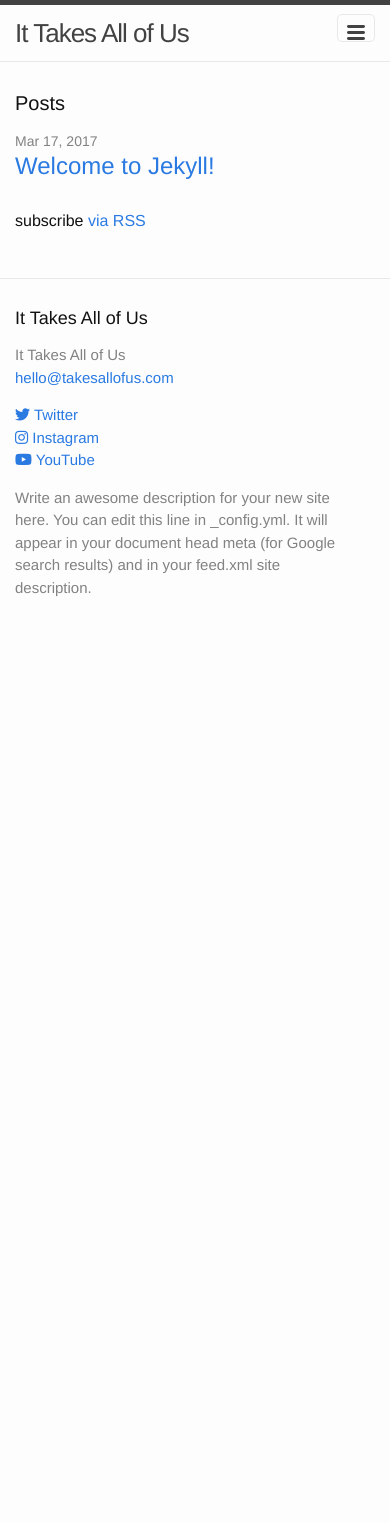
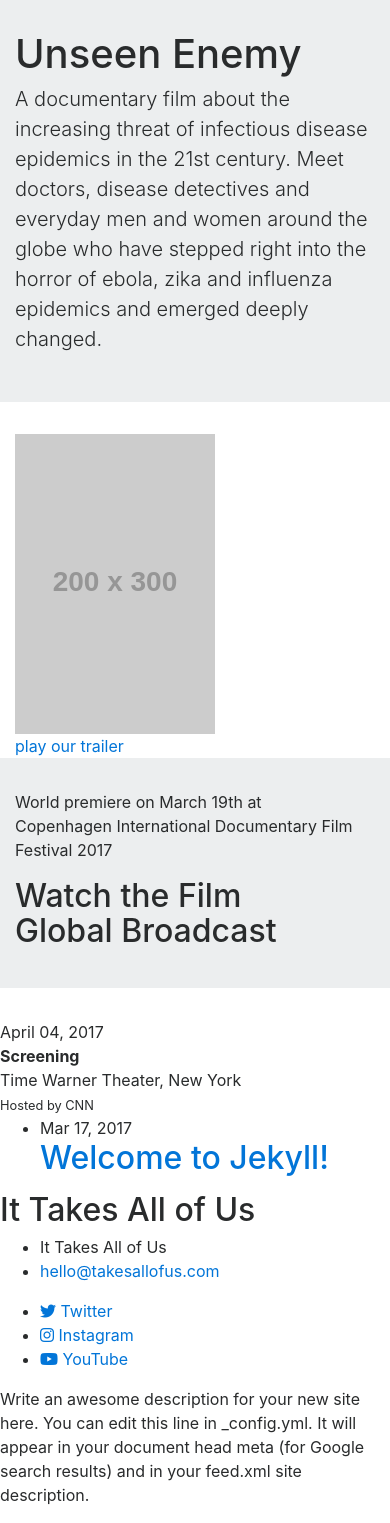
Before and after one commit to caseyg/takesallofus, a Jekyll site: the page built from index.md, in a window 390 px wide. Built offline with Jekyll 4.4.1, drawn with Linux system fonts in a browser that asks for light colours; nearby versions of some CDN libraries; before the commit the page ends 900 px from its top, so only the background shows below that.

Commit message:
Cleanup and basics

```diff
--- a/_includes/header.html
+++ /dev/null
@@ -1,27 +0,0 @@
-<header class="site-header" role="banner">
-
-  <div class="wrapper">
-
-    <a class="site-title" href="{{ "/" | relative_url}}">{{ site.title | escape }}</a>
-
-    <nav class="site-nav">
-      <span class="menu-icon">
-        <svg viewBox="0 0 18 15" width="18px" height="15px">
-          <path fill="#424242" d="M18,1.484c0,0.82-0.665,1.484-1.484,1.484H1.484C0.665,2.969,0,2.304,0,1.484l0,0C0,0.665,0.665,0,1.484,0 h15.031C17.335,0,18,0.665,18,1.484L18,1.484z"/>
-          <path fill="#424242" d="M18,7.516C18,8.335,17.335,9,16.516,9H1.484C0.665,9,0,8.335,0,7.516l0,0c0-0.82,0.665-1.484,1.484-1.484 h15.031C17.335,6.031,18,6.696,18,7.516L18,7.516z"/>
-          <path fill="#424242" d="M18,13.516C18,14.335,17.335,15,16.516,15H1.484C0.665,15,0,14.335,0,13.516l0,0 c0-0.82,0.665-1.484,1.484-1.484h15.031C17.335,12.031,18,12.696,18,13.516L18,13.516z"/>
-        </svg>
-      </span>
-
-      <div class="trigger">
-        {% for my_page in site.pages %}
-          {% if my_page.title %}
-          <a class="page-link" href="{{ my_page.url | relative_url }}">{{ my_page.title | escape }}</a>
-          {% endif %}
-        {% endfor %}
-      </div>
-    </nav>
-
-  </div>
-
-</header>
--- a/_layouts/default.html
+++ b/_layouts/default.html
@@ -5,13 +5,7 @@
 
   <body>
 
-    {% include header.html %}
-
-    <main class="page-content" aria-label="Content">
-      <div class="wrapper">
-        {{ content }}
-      </div>
-    </main>
+    {{ content }}
 
     {% include footer.html %}
 
--- a/_layouts/home.html
+++ b/_layouts/home.html
@@ -2,36 +2,38 @@
 layout: default
 ---
 
-<div class="home">
-
-  <h1 class="page-heading">Posts</h1>
-
-  {{ content }}
-
-  <ul class="post-list">
-    {% for post in site.posts %}
-      <li>
-        <span class="post-meta">{{ post.date | date: "%b %-d, %Y" }}</span>
-
-        <h2>
-          <a class="post-link" href="{{ post.url | relative_url }}">{{ post.title | escape }}</a>
-        </h2>
-      </li>
-    {% endfor %}
-  </ul>
-
-  <p class="rss-subscribe">subscribe <a href="{{ "/feed.xml" | relative_url }}">via RSS</a></p>
-
+<div class="jumbotron jumbotron-fluid" id="unseen-enemy">
+  <div class="container">
+      <h1>{{ page.film.title }}</h1>
+      <p class="lead">{{ page.film.description }}</p>
+  </div>
 </div>
 
-<section id="unseen-enemy">
+<div class="container" id="trailer">
+  <div class="row">
+    <div class="col-sm-6">
+      <img src="http://placehold.it/200x300" alt="">
+    </div>
+    <div class="col-sm-6">
+      <a href="#">play our trailer</a>
+    </div>
+  </div>
+</div>
 
-</section>
-<section id="broadcast">
+<div class="jumbotron jumbotron-fluid jumbotron-dark" id="broadcast">
+  <div class="container">
+    <p>World premiere on March 19th at<br> Copenhagen International Documentary Film Festival 2017</p>
+    <h2>Watch the Film<br> Global Broadcast</h2>
+  </div>
+</div>
 
-</section>
     <section id="special-events">
-
+      {% for event in page.events %}
+        {{ event.date | date: "%B %d, %Y" }} <br>
+        <strong>{{ event.title }}</strong> <br>
+        {{ event.location }} <br>
+        <small>{{ event.host }}</small>
+      {% endfor %}
     </section>
     <section id="media-partners">
 
@@ -48,6 +50,19 @@ layout: default
     <section id="share">
 
     </section>
+    <section id="content">
+      <ul class="post-list">
+        {% for post in site.posts %}
+          <li>
+            <span class="post-meta">{{ post.date | date: "%b %-d, %Y" }}</span>
+
+            <h2>
+              <a class="post-link" href="{{ post.url | relative_url }}">{{ post.title | escape }}</a>
+            </h2>
+          </li>
+        {% endfor %}
+      </ul>
+    </section>
     <footer>
 
     </footer>
--- a/_sass/minima.scss
+++ /dev/null
@@ -1,43 +0,0 @@
-// Define defaults for each variable.
-
-$base-font-family: "Helvetica Neue", Helvetica, Arial, sans-serif !default;
-$base-font-size:   16px !default;
-$base-font-weight: 400 !default;
-$small-font-size:  $base-font-size * 0.875 !default;
-$base-line-height: 1.5 !default;
-
-$spacing-unit:     30px !default;
-
-$text-color:       #111 !default;
-$background-color: #fdfdfd !default;
-$brand-color:      #2a7ae2 !default;
-
-$grey-color:       #828282 !default;
-$grey-color-light: lighten($grey-color, 40%) !default;
-$grey-color-dark:  darken($grey-color, 25%) !default;
-
-// Width of the content area
-$content-width:    800px !default;
-
-$on-palm:          600px !default;
-$on-laptop:        800px !default;
-
-// Use media queries like this:
-// @include media-query($on-palm) {
-//   .wrapper {
-//     padding-right: $spacing-unit / 2;
-//     padding-left: $spacing-unit / 2;
-//   }
-// }
-@mixin media-query($device) {
-  @media screen and (max-width: $device) {
-    @content;
-  }
-}
-
-// Import partials.
-@import
-  "minima/base",
-  "minima/layout",
-  "minima/syntax-highlighting"
-;
--- a/_sass/minima/_base.scss
+++ /dev/null
@@ -1,198 +0,0 @@
-/**
- * Reset some basic elements
- */
-body, h1, h2, h3, h4, h5, h6,
-p, blockquote, pre, hr,
-dl, dd, ol, ul, figure {
-  margin: 0;
-  padding: 0;
-}
-
-
-
-/**
- * Basic styling
- */
-body {
-  font: $base-font-weight #{$base-font-size}/#{$base-line-height} $base-font-family;
-  color: $text-color;
-  background-color: $background-color;
-  -webkit-text-size-adjust: 100%;
-  -webkit-font-feature-settings: "kern" 1;
-     -moz-font-feature-settings: "kern" 1;
-       -o-font-feature-settings: "kern" 1;
-          font-feature-settings: "kern" 1;
-  font-kerning: normal;
-}
-
-
-
-/**
- * Set `margin-bottom` to maintain vertical rhythm
- */
-h1, h2, h3, h4, h5, h6,
-p, blockquote, pre,
-ul, ol, dl, figure,
-%vertical-rhythm {
-  margin-bottom: $spacing-unit / 2;
-}
-
-
-
-/**
- * Images
- */
-img {
-  max-width: 100%;
-  vertical-align: middle;
-}
-
-
-
-/**
- * Figures
- */
-figure > img {
-  display: block;
-}
-
-figcaption {
-  font-size: $small-font-size;
-}
-
-
-
-/**
- * Lists
- */
-ul, ol {
-  margin-left: $spacing-unit;
-}
-
-li {
-  > ul,
-  > ol {
-    margin-bottom: 0;
-  }
-}
-
-
-
-/**
- * Headings
- */
-h1, h2, h3, h4, h5, h6 {
-  font-weight: $base-font-weight;
-}
-
-
-
-/**
- * Links
- */
-a {
-  color: $brand-color;
-  text-decoration: none;
-
-  &:visited {
-    color: darken($brand-color, 15%);
-  }
-
-  &:hover {
-    color: $text-color;
-    text-decoration: underline;
-  }
-}
-
-
-
-/**
- * Blockquotes
- */
-blockquote {
-  color: $grey-color;
-  border-left: 4px solid $grey-color-light;
-  padding-left: $spacing-unit / 2;
-  font-size: 18px;
-  letter-spacing: -1px;
-  font-style: italic;
-
-  > :last-child {
-    margin-bottom: 0;
-  }
-}
-
-
-
-/**
- * Code formatting
- */
-pre,
-code {
-  font-size: 15px;
-  border: 1px solid $grey-color-light;
-  border-radius: 3px;
-  background-color: #eef;
-}
-
-code {
-  padding: 1px 5px;
-}
-
-pre {
-  padding: 8px 12px;
-  overflow-x: auto;
-
-  > code {
-    border: 0;
-    padding-right: 0;
-    padding-left: 0;
-  }
-}
-
-
-
-/**
- * Wrapper
- */
-.wrapper {
-  max-width: -webkit-calc(#{$content-width} - (#{$spacing-unit} * 2));
-  max-width:         calc(#{$content-width} - (#{$spacing-unit} * 2));
-  margin-right: auto;
-  margin-left: auto;
-  padding-right: $spacing-unit;
-  padding-left: $spacing-unit;
-  @extend %clearfix;
-
-  @include media-query($on-laptop) {
-    max-width: -webkit-calc(#{$content-width} - (#{$spacing-unit}));
-    max-width:         calc(#{$content-width} - (#{$spacing-unit}));
-    padding-right: $spacing-unit / 2;
-    padding-left: $spacing-unit / 2;
-  }
-}
-
-
-
-/**
- * Clearfix
- */
-%clearfix:after {
-  content: "";
-  display: table;
-  clear: both;
-}
-
-
-
-/**
- * Icons
- */
-.icon > svg {
-  display: inline-block;
-  vertical-align: middle;
-
-  path {
-    fill: $grey-color;
-  }
-}
--- a/_sass/minima/_layout.scss
+++ /dev/null
@@ -1,237 +0,0 @@
-/**
- * Site header
- */
-.site-header {
-  border-top: 5px solid $grey-color-dark;
-  border-bottom: 1px solid $grey-color-light;
-  min-height: 56px;
-
-  // Positioning context for the mobile navigation icon
-  position: relative;
-}
-
-.site-title {
-  font-size: 26px;
-  font-weight: 300;
-  line-height: 56px;
-  letter-spacing: -1px;
-  margin-bottom: 0;
-  float: left;
-
-  &,
-  &:visited {
-    color: $grey-color-dark;
-  }
-}
-
-.site-nav {
-  float: right;
-  line-height: 56px;
-
-  .menu-icon {
-    display: none;
-  }
-
-  .page-link {
-    color: $text-color;
-    line-height: $base-line-height;
-
-    // Gaps between nav items, but not on the last one
-    &:not(:last-child) {
-      margin-right: 20px;
-    }
-  }
-
-  @include media-query($on-palm) {
-    position: absolute;
-    top: 9px;
-    right: $spacing-unit / 2;
-    background-color: $background-color;
-    border: 1px solid $grey-color-light;
-    border-radius: 5px;
-    text-align: right;
-
-    .menu-icon {
-      display: block;
-      float: right;
-      width: 36px;
-      height: 26px;
-      line-height: 0;
-      padding-top: 10px;
-      text-align: center;
-
-      > svg path {
-        fill: $grey-color-dark;
-      }
-    }
-
-    .trigger {
-      clear: both;
-      display: none;
-    }
-
-    &:hover .trigger {
-      display: block;
-      padding-bottom: 5px;
-    }
-
-    .page-link {
-      display: block;
-      padding: 5px 10px;
-
-      &:not(:last-child) {
-        margin-right: 0;
-      }
-      margin-left: 20px;
-    }
-  }
-}
-
-
-
-/**
- * Site footer
- */
-.site-footer {
-  border-top: 1px solid $grey-color-light;
-  padding: $spacing-unit 0;
-}
-
-.footer-heading {
-  font-size: 18px;
-  margin-bottom: $spacing-unit / 2;
-}
-
-.contact-list,
-.social-media-list {
-  list-style: none;
-  margin-left: 0;
-}
-
-.footer-col-wrapper {
-  font-size: 15px;
-  color: $grey-color;
-  margin-left: -$spacing-unit / 2;
-  @extend %clearfix;
-}
-
-.footer-col {
-  float: left;
-  margin-bottom: $spacing-unit / 2;
-  padding-left: $spacing-unit / 2;
-}
-
-.footer-col-1 {
-  width: -webkit-calc(35% - (#{$spacing-unit} / 2));
-  width:         calc(35% - (#{$spacing-unit} / 2));
-}
-
-.footer-col-2 {
-  width: -webkit-calc(20% - (#{$spacing-unit} / 2));
-  width:         calc(20% - (#{$spacing-unit} / 2));
-}
-
-.footer-col-3 {
-  width: -webkit-calc(45% - (#{$spacing-unit} / 2));
-  width:         calc(45% - (#{$spacing-unit} / 2));
-}
-
-@include media-query($on-laptop) {
-  .footer-col-1,
-  .footer-col-2 {
-    width: -webkit-calc(50% - (#{$spacing-unit} / 2));
-    width:         calc(50% - (#{$spacing-unit} / 2));
-  }
-
-  .footer-col-3 {
-    width: -webkit-calc(100% - (#{$spacing-unit} / 2));
-    width:         calc(100% - (#{$spacing-unit} / 2));
-  }
-}
-
-@include media-query($on-palm) {
-  .footer-col {
-    float: none;
-    width: -webkit-calc(100% - (#{$spacing-unit} / 2));
-    width:         calc(100% - (#{$spacing-unit} / 2));
-  }
-}
-
-
-
-/**
- * Page content
- */
-.page-content {
-  padding: $spacing-unit 0;
-}
-
-.page-heading {
-  font-size: 20px;
-}
-
-.post-list {
-  margin-left: 0;
-  list-style: none;
-
-  > li {
-    margin-bottom: $spacing-unit;
-  }
-}
-
-.post-meta {
-  font-size: $small-font-size;
-  color: $grey-color;
-}
-
-.post-link {
-  display: block;
-  font-size: 24px;
-}
-
-
-
-/**
- * Posts
- */
-.post-header {
-  margin-bottom: $spacing-unit;
-}
-
-.post-title {
-  font-size: 42px;
-  letter-spacing: -1px;
-  line-height: 1;
-
-  @include media-query($on-laptop) {
-    font-size: 36px;
-  }
-}
-
-.post-content {
-  margin-bottom: $spacing-unit;
-
-  h2 {
-    font-size: 32px;
-
-    @include media-query($on-laptop) {
-      font-size: 28px;
-    }
-  }
-
-  h3 {
-    font-size: 26px;
-
-    @include media-query($on-laptop) {
-      font-size: 22px;
-    }
-  }
-
-  h4 {
-    font-size: 20px;
-
-    @include media-query($on-laptop) {
-      font-size: 18px;
-    }
-  }
-}
--- a/_sass/minima/_syntax-highlighting.scss
+++ /dev/null
@@ -1,71 +0,0 @@
-/**
- * Syntax highlighting styles
- */
-.highlight {
-  background: #fff;
-  @extend %vertical-rhythm;
-
-  .highlighter-rouge & {
-    background: #eef;
-  }
-
-  .c     { color: #998; font-style: italic } // Comment
-  .err   { color: #a61717; background-color: #e3d2d2 } // Error
-  .k     { font-weight: bold } // Keyword
-  .o     { font-weight: bold } // Operator
-  .cm    { color: #998; font-style: italic } // Comment.Multiline
-  .cp    { color: #999; font-weight: bold } // Comment.Preproc
-  .c1    { color: #998; font-style: italic } // Comment.Single
-  .cs    { color: #999; font-weight: bold; font-style: italic } // Comment.Special
-  .gd    { color: #000; background-color: #fdd } // Generic.Deleted
-  .gd .x { color: #000; background-color: #faa } // Generic.Deleted.Specific
-  .ge    { font-style: italic } // Generic.Emph
-  .gr    { color: #a00 } // Generic.Error
-  .gh    { color: #999 } // Generic.Heading
-  .gi    { color: #000; background-color: #dfd } // Generic.Inserted
-  .gi .x { color: #000; background-color: #afa } // Generic.Inserted.Specific
-  .go    { color: #888 } // Generic.Output
-  .gp    { color: #555 } // Generic.Prompt
-  .gs    { font-weight: bold } // Generic.Strong
-  .gu    { color: #aaa } // Generic.Subheading
-  .gt    { color: #a00 } // Generic.Traceback
-  .kc    { font-weight: bold } // Keyword.Constant
-  .kd    { font-weight: bold } // Keyword.Declaration
-  .kp    { font-weight: bold } // Keyword.Pseudo
-  .kr    { font-weight: bold } // Keyword.Reserved
-  .kt    { color: #458; font-weight: bold } // Keyword.Type
-  .m     { color: #099 } // Literal.Number
-  .s     { color: #d14 } // Literal.String
-  .na    { color: #008080 } // Name.Attribute
-  .nb    { color: #0086B3 } // Name.Builtin
-  .nc    { color: #458; font-weight: bold } // Name.Class
-  .no    { color: #008080 } // Name.Constant
-  .ni    { color: #800080 } // Name.Entity
-  .ne    { color: #900; font-weight: bold } // Name.Exception
-  .nf    { color: #900; font-weight: bold } // Name.Function
-  .nn    { color: #555 } // Name.Namespace
-  .nt    { color: #000080 } // Name.Tag
-  .nv    { color: #008080 } // Name.Variable
-  .ow    { font-weight: bold } // Operator.Word
-  .w     { color: #bbb } // Text.Whitespace
-  .mf    { color: #099 } // Literal.Number.Float
-  .mh    { color: #099 } // Literal.Number.Hex
-  .mi    { color: #099 } // Literal.Number.Integer
-  .mo    { color: #099 } // Literal.Number.Oct
-  .sb    { color: #d14 } // Literal.String.Backtick
-  .sc    { color: #d14 } // Literal.String.Char
-  .sd    { color: #d14 } // Literal.String.Doc
-  .s2    { color: #d14 } // Literal.String.Double
-  .se    { color: #d14 } // Literal.String.Escape
-  .sh    { color: #d14 } // Literal.String.Heredoc
-  .si    { color: #d14 } // Literal.String.Interpol
-  .sx    { color: #d14 } // Literal.String.Other
-  .sr    { color: #009926 } // Literal.String.Regex
-  .s1    { color: #d14 } // Literal.String.Single
-  .ss    { color: #990073 } // Literal.String.Symbol
-  .bp    { color: #999 } // Name.Builtin.Pseudo
-  .vc    { color: #008080 } // Name.Variable.Class
-  .vg    { color: #008080 } // Name.Variable.Global
-  .vi    { color: #008080 } // Name.Variable.Instance
-  .il    { color: #099 } // Literal.Number.Integer.Long
-}
--- a/assets/main.scss
+++ b/assets/main.scss
@@ -1,39 +1,2 @@
 ---
 ---
-
-@charset "utf-8";
-
-// Our variables
-$base-font-family: "Helvetica Neue", Helvetica, Arial, sans-serif;
-$base-font-size:   16px;
-$base-font-weight: 400;
-$small-font-size:  $base-font-size * 0.875;
-$base-line-height: 1.5;
-
-$spacing-unit:     30px;
-
-$text-color:       #111;
-$background-color: #fdfdfd;
-$brand-color:      #2a7ae2;
-
-$grey-color:       #828282;
-$grey-color-light: lighten($grey-color, 40%);
-$grey-color-dark:  darken($grey-color, 25%);
-
-// Width of the content area
-$content-width:    800px;
-
-$on-palm:          600px;
-$on-laptop:        800px;
-
-// Minima also includes a mixin for defining media queries.
-// Use media queries like this:
-// @include media-query($on-palm) {
-//     .wrapper {
-//         padding-right: $spacing-unit / 2;
-//         padding-left: $spacing-unit / 2;
-//     }
-// }
-
-// Import partials from the `minima` theme.
-@import "minima";
--- a/index.md
+++ b/index.md
@@ -2,6 +2,7 @@
 title: Home
 position: 0
 film:
+  title: Unseen Enemy
   description: A documentary film about the increasing threat of infectious disease epidemics in the 21st century. Meet doctors, disease detectives and everyday men and women around the globe who have stepped right into the horror of ebola, zika and influenza epidemics and emerged deeply changed.
 events:
 - date: 2017-04-04 00:00:00 -04:00
```
Also changed, not shown: Gemfile (+1 -19 lines), Gemfile.lock. Lines whose indentation alone changed are shown as unchanged.
